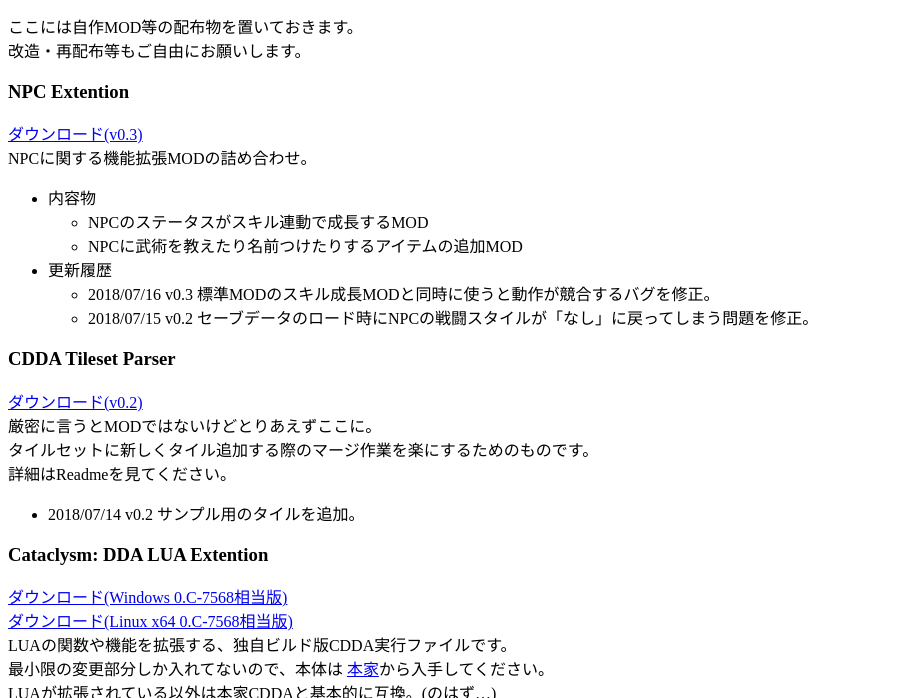
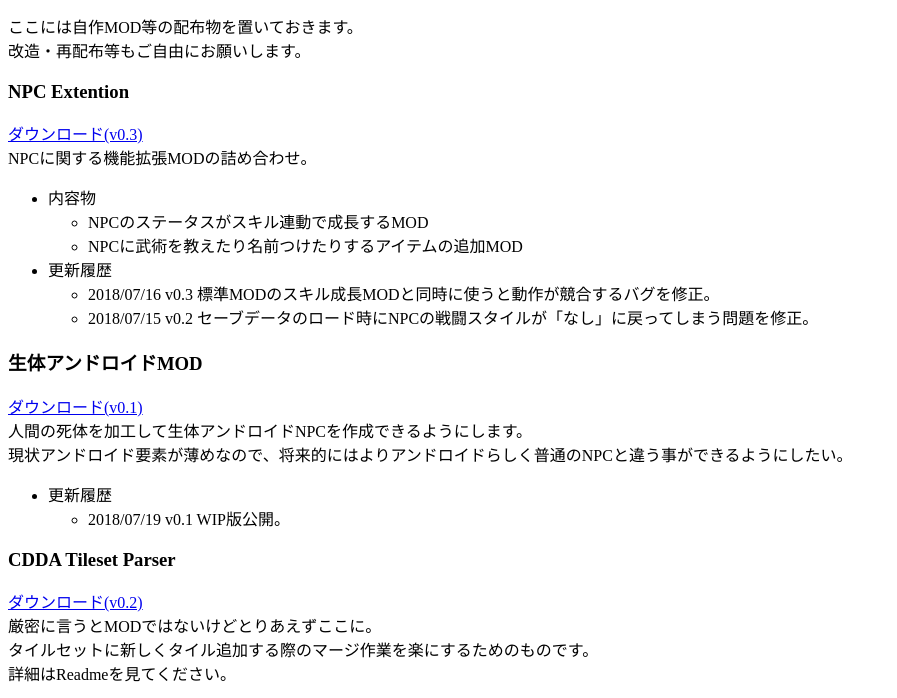
Before and after one commit to lispcoc/cdda_junkbox, a plain HTML site: page docs/mods/mods.html in a window 1280 px wide. Shown: the part 83-781 px from the top of the page, without its empty margins (0-897 px from the left). Drawn offline with Linux system fonts and the light colour scheme.

Commit message:
BioRoid追加

```diff
--- a/docs/mods/mods.html
+++ b/docs/mods/mods.html
@@ -34,7 +34,21 @@
             </ul>
         </li>
     </ul>
-    <p></p>
+
+    <h3>生体アンドロイドMOD</h3>
+    <p>
+        <a href="./BioRoid_v0_1.zip">ダウンロード(v0.1)</a>
+        <br> 人間の死体を加工して生体アンドロイドNPCを作成できるようにします。
+        <br> 現状アンドロイド要素が薄めなので、将来的にはよりアンドロイドらしく普通のNPCと違う事ができるようにしたい。
+    </p>
+    <ul>
+        <li>
+            更新履歴
+            <ul>
+                <li>2018/07/19 v0.1 WIP版公開。</li>
+            </ul>
+        </li>
+    </ul>
 
     <h3>CDDA Tileset Parser</h3>
     <p>
```
Also changed, not shown: 1 other file.
